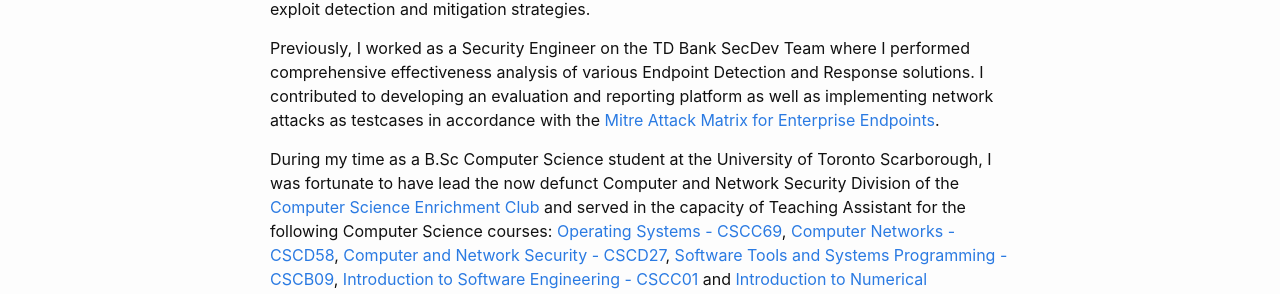
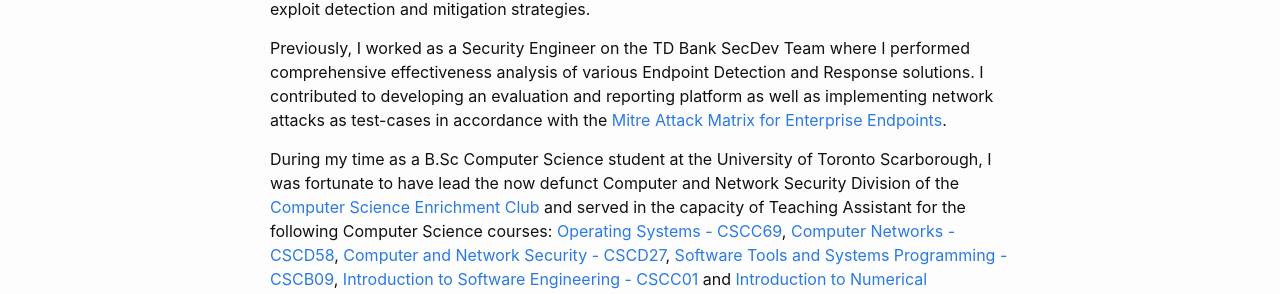
Before and after one commit to glitchnsec/glitchnsec.github.io, a Jekyll site: the page built from index.md, in a window 1280 px wide. Shown: the part 539-833 px from the top of the page. Built offline with Jekyll 4.4.1, drawn with Linux system fonts in a browser that asks for light colours.

Commit message:
fix spellings

```diff
--- a/_layouts/project.html
+++ b/_layouts/project.html
@@ -39,7 +39,7 @@ layout: default
             <li>
             {{ data[1].project | escape }} - {{ data[1].reference }}
             </li>
-            <span class="post-meta"><b>Roles: </b>{{ data[1].roles | join: ", " }} <b>Laguage: </b>{{ data[1].languages | join: ", " }}</span>
+            <span class="post-meta"><b>Roles: </b>{{ data[1].roles | join: ", " }} <b>Language: </b>{{ data[1].languages | join: ", " }}</span>
         </a>
 
 
--- a/index.md
+++ b/index.md
@@ -16,6 +16,6 @@ I'm a young professional and enthusiast in the CyberSecurity industry. Some of m
 
 Currently, I work as an N-Day Vulnerability Researcher on the Trend Micro Vulnerability Research Services Team. I perform root cause analysis for publicly disclosed software vulnerabilities. The goal is to implement a working proof of concept and ultimately determine and advise on generic exploit detection and mitigation strategies.
 
-Previously, I worked as a Security Engineer on the TD Bank SecDev Team where I performed comprehensive effectiveness analysis of various Endpoint Detection and Response solutions. I contributed to developing an evaluation and reporting platform as well as implementing network attacks as testcases in accordance with the [Mitre Attack Matrix for Enterprise Endpoints](https://attack.mitre.org/matrices/enterprise/).
+Previously, I worked as a Security Engineer on the TD Bank SecDev Team where I performed comprehensive effectiveness analysis of various Endpoint Detection and Response solutions. I contributed to developing an evaluation and reporting platform as well as implementing network attacks as test-cases in accordance with the [Mitre Attack Matrix for Enterprise Endpoints](https://attack.mitre.org/matrices/enterprise/).
 
 During my time as a B.Sc Computer Science student at the University of Toronto Scarborough, I was fortunate to have lead the now defunct Computer and Network Security Division of the [Computer Science Enrichment Club](https://csec.club/) and served in the capacity of Teaching Assistant for the following Computer Science courses: [Operating Systems - CSCC69](https://utsc.calendar.utoronto.ca/course/cscc69h3), [Computer Networks - CSCD58](https://utsc.calendar.utoronto.ca/course/cscd58h3), [Computer and Network Security - CSCD27](https://utsc.calendar.utoronto.ca/course/cscd27h3), [Software Tools and Systems Programming - CSCB09](https://utsc.calendar.utoronto.ca/course/cscb09h3), [Introduction to Software Engineering - CSCC01](https://utsc.calendar.utoronto.ca/course/cscc01h3) and [Introduction to Numerical Algorithms for Computational Mathemtics - CSCC37](https://utsc.calendar.utoronto.ca/course/cscc37h3). I love teaching, and I sincerely hope for more opportunities to hone my skills in the future!
```
